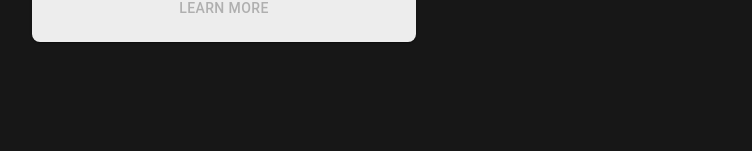
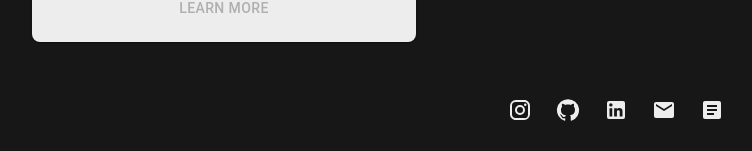
Before and after one commit to asvaliveti/asvaliveti.github.io, a React (Create React App) app: page /involvements in a window 1280 px wide. Shown: the part 1591-1742 px from the top of the page, without its empty margins (24-776 px from the left). Before the commit the page ends 1665 px from the top, so only its background shows below. Built offline with nearby package versions, Linux system fonts and the light colour scheme.

Commit message:
added socials to involvements page

```diff
--- a/src/pages/home.js
+++ b/src/pages/home.js
@@ -34,9 +34,7 @@ function Home() {
                 </Grid>
                 <Grid item mt={12}>
                     <Grid container direction={"row"} justifyContent={"center"}>
-                        <Slide direction={"up"} in={true}>
-                            <Socials />
-                        </Slide>
+                        <Socials />
                     </Grid>
                 </Grid>
             </Grid>
--- a/src/pages/involvements.js
+++ b/src/pages/involvements.js
@@ -1,6 +1,7 @@
 import React from "react";
 import {Button, Grid, Box, Card, CardContent, Typography} from "@mui/material";
 import Grow from '@mui/material/Grow';
+import Socials from "../widgets/socials";
 
 const styles = {
     cardRoot: {
@@ -76,6 +77,8 @@ function Involvements() {
 
     return (
         <div>
+            <Grid container direction={"column"} spacing={2} alignItems={"center"}>
+                <Grid item>
                     <Grid container direction={"row"} spacing={2} alignItems={"stretch"} mx={4} my={4}>
                         <Grow in={true}>
                             <Grid item xs={3.75}>
@@ -136,6 +139,11 @@ function Involvements() {
                             </Grid>
                         </Grow>
                     </Grid>
+                </Grid>
+                <Grid item mb={2}>
+                    <Socials />
+                </Grid>
+            </Grid>
         </div>
     );
 }
--- a/src/widgets/socials.js
+++ b/src/widgets/socials.js
@@ -1,5 +1,5 @@
 import React from 'react';
-import { Grid } from "@mui/material";
+import {Grid, Slide} from "@mui/material";
 import IconButton from "@mui/material/IconButton";
 import InstagramIcon from "@mui/icons-material/Instagram";
 import GitHubIcon from "@mui/icons-material/GitHub";
@@ -16,6 +16,7 @@ const styles = {
 function Socials() {
     return (
         <div>
+            <Slide direction={"up"} in={true}>
                 <Grid container direction={"row"} spacing={1}>
                     <Grid item>
                         <IconButton onClick={() => window.location.replace("https://www.instagram.com/ani_valiveti/")}>
@@ -43,6 +44,7 @@ function Socials() {
                         </IconButton>
                     </Grid>
                 </Grid>
+            </Slide>
         </div>
     );
 }
```
Lines whose indentation alone changed are shown as unchanged.
